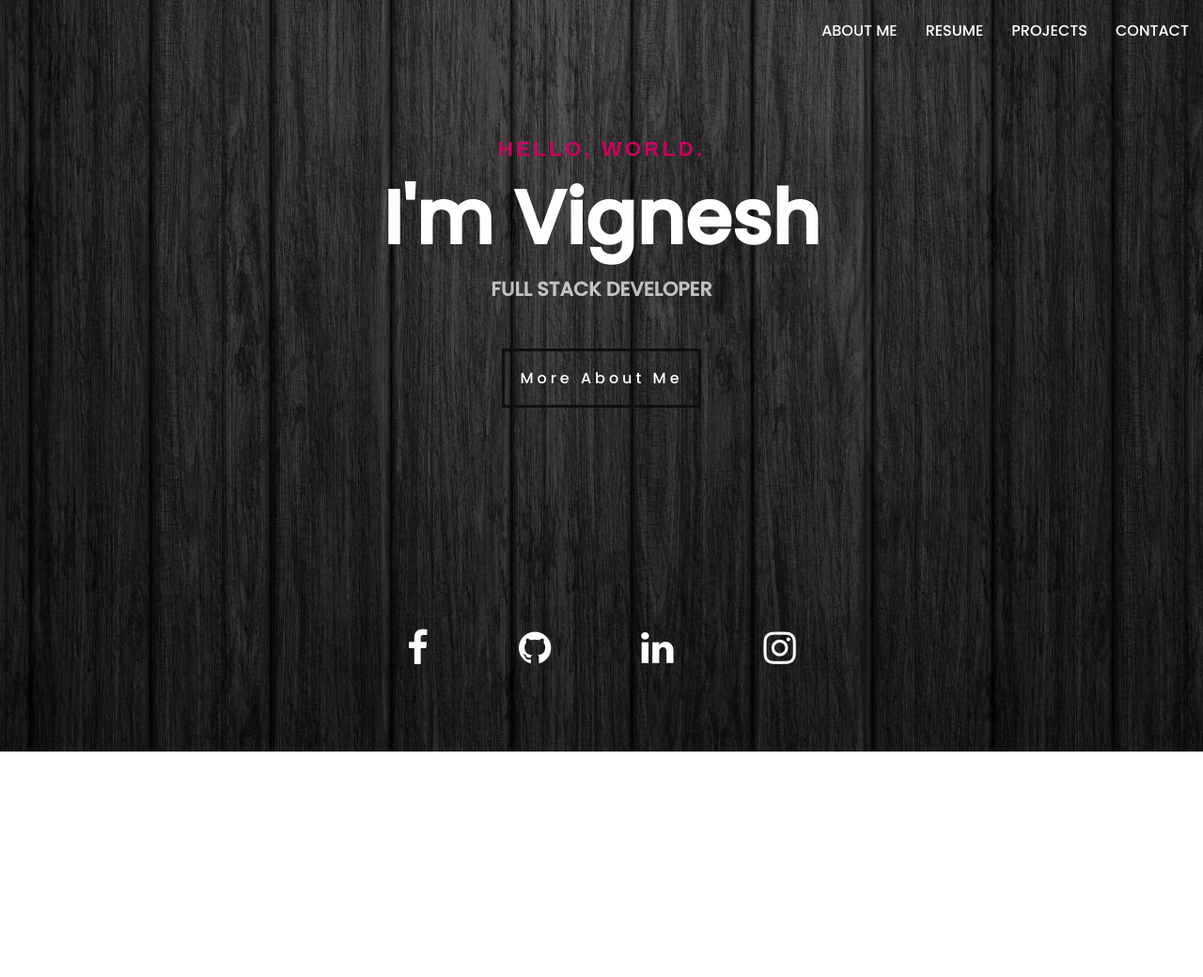
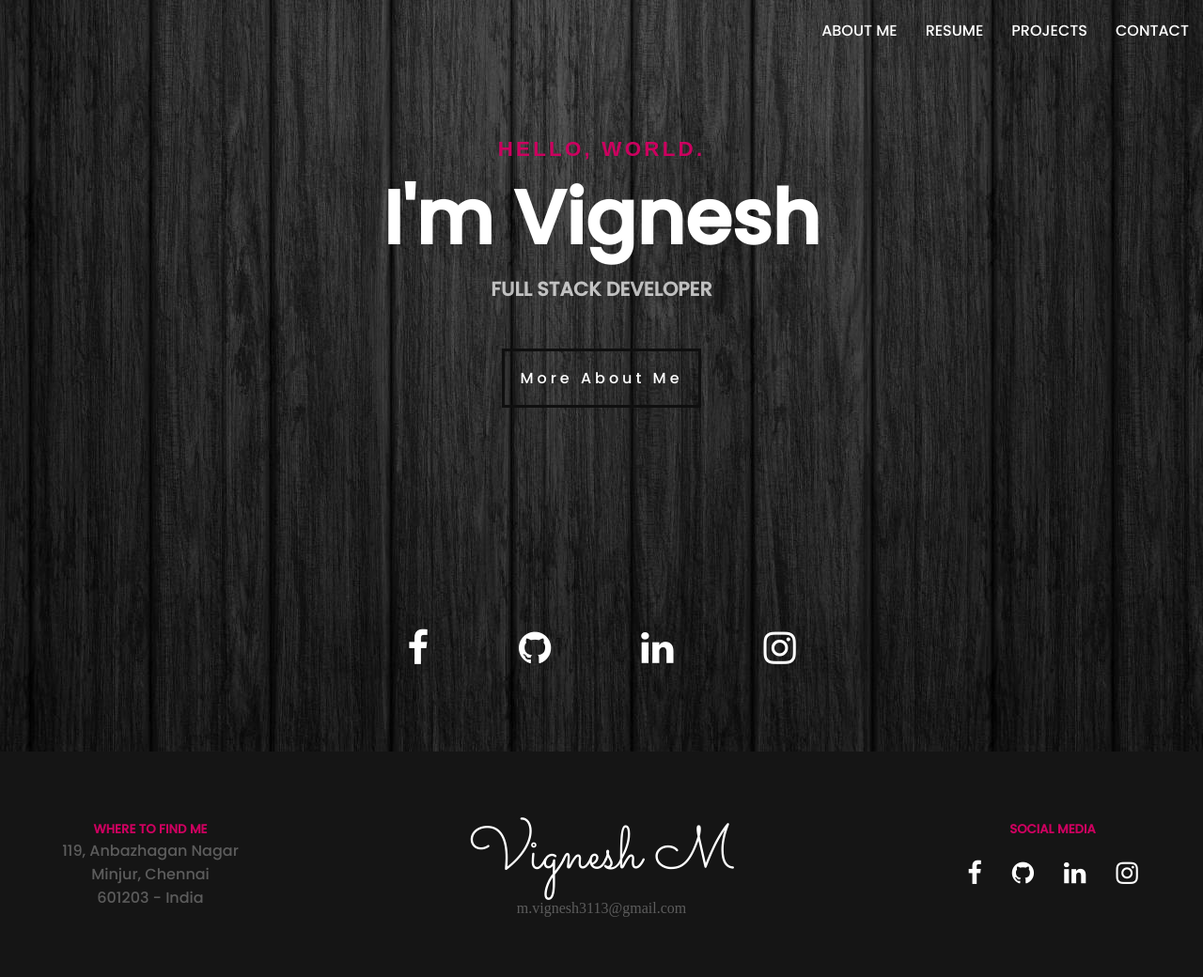
Before and after one commit to vignesh-sivaprakasam/vignesh-sivaprakasam.github.io, a plain HTML site: page index.html in a window 1280 px wide. Shown: the whole page at 94% size. Before the commit the page ends 800 px from the top, so only its background shows below. Drawn offline with Linux system fonts and the light colour scheme.

Commit message:
Adding Footer Region to website

```diff
--- a/css/common.css
+++ b/css/common.css
@@ -20,6 +20,9 @@
 .pos_fixed {
         position: fixed;
 }
+.text_center{
+        text-align: center;
+}
 
 @media (max-width:767px){
         html {
--- a/css/styles.css
+++ b/css/styles.css
@@ -7,6 +7,7 @@
         grid-template-areas:
                 "nav    nav     nav     nav     nav     nav     nav     nav     nav     nav     nav     nav"
                 "intro  intro   intro   intro   intro   intro   intro   intro   intro   intro   intro   intro"
+                "footer footer  footer  footer  footer  footer  footer  footer  footer  footer  footer  footer"
 }
 
 .nav {
@@ -56,22 +57,81 @@
 .button:hover{
         border         : 3px solid #cc005f;
 }
-.intro_social{
+
+.intro > .social{
+        padding: 5rem;
+        font-size: 2.5rem;
+}
+.footer .social{
+        padding: 1rem;
+        font-size: 1.7rem;
+}
+.footer .social > * {
+        margin: 0 1rem;
+}
+.social{
         /* display: block; */
         justify-content: center;
-        padding: 5rem;
 }
-.intro_social > * {
+.social > * {
         cursor   : pointer;
         display  : block;
-        font-size: 2.5rem;
         margin   : 0 3rem;
         color    : white;
 
 }
-.intro_social > *:hover{
+.social > *:hover{
         color:var(--primary-color);
 }
-.intro_social a {
+.social a {
         color:inherit;
 }
+
+.footer{
+        justify-items: center;
+        color: white;
+        background: #151515;
+        grid-area            : footer;
+        height: 30vh;
+        grid-template-columns: repeat(12, 1fr);
+        grid-template-rows   : auto;
+        grid-template-areas  :
+                "location location location name name name name name name social social social"
+}
+
+.footer > .location {
+        grid-area: location;
+}
+.footer > .name {
+        grid-area  : name;
+        margin     : auto;
+        /* transform  : translate(0px, -30px); */
+        font-size  : 4rem;
+        text-align: center;
+        font-family: Sacramento,cursive;
+}
+.footer > .contact {
+        grid-area: social;
+}
+.footer_mail {
+        opacity    : 0.3;
+        font-family: auto;
+        font-size  : 1rem;
+}
+.footer h5 {
+        color: var(--primary-color);
+}
+.map_marker{
+        font-size: 1.7rem;
+}
+
+@media (max-width: 767px){
+        .footer {
+                grid-template-columns: repeat(4, 1fr);
+                grid-template-rows   : auto;
+                grid-template-areas  :
+                        "location location location location"
+                        "name name name name"
+                        "social social social social"
+        }
+}
--- a/index.html
+++ b/index.html
@@ -11,6 +11,7 @@
         </style>
         <link rel="stylesheet" href="https://cdnjs.cloudflare.com/ajax/libs/font-awesome/4.7.0/css/font-awesome.min.css">
         <link href="https://fonts.googleapis.com/css2?family=Poppins:wght@500&display=swap" rel="stylesheet">
+        <link href="https://fonts.googleapis.com/css2?family=Sacramento&display=swap" rel="stylesheet">
         <link href="./css/common.css" rel="stylesheet" >
         <link href="./css/styles.css" rel="stylesheet" >
         <title>Document</title>
@@ -34,7 +35,7 @@
 
                                 </div>
                         </div>
-                        <ul class="intro_social flex">
+                        <ul class="social flex">
                                 <li>
                                         <a href="https://www.facebook.com/vignesh.rafa/" target="_blank">
                                                 <i class="fa fa-facebook" aria-hidden="true"></i>
@@ -61,7 +62,59 @@
 
                 </section>
 
-                <footer></footer>
+                <footer class="footer contact grid">
+                        <section class="location flex flex_center">
+                                <div>
+                                        <!-- <div class="map_marker text_center">
+                                                <i class="fa fa-map-marker" aria-hidden="true"></i>
+                                        </div> -->
+                                        <div class="text_center">
+                                                <h5>WHERE TO FIND ME</h5>
+                                                <p style="opacity:0.3">
+                                                        119, Anbazhagan Nagar
+                                                        <br>
+                                                           Minjur, Chennai
+                                                        <br>
+                                                           601203 - India
+                                                </p>
+                                        </div>
+                                </div>
+
+                        </section>
+                        <section class="name">
+                                <div>Vignesh M</div>
+                                <div class="footer_mail">m.vignesh3113@gmail.com</div>
+                        </section>
+                        <section class="contact flex flex_center">
+                                <div class="">
+                                        <h5 class="text_center">SOCIAL MEDIA</h5>
+                                        <ul class="social flex">
+                                                <li>
+                                                        <a href="https://www.facebook.com/vignesh.rafa/" target="_blank">
+                                                                <i class="fa fa-facebook" aria-hidden="true"></i>
+                                                        </a>
+                                                </li>
+                                                <li>
+                                                        <a href="https://github.com/vignesh-sivaprakasam/" target="_blank">
+                                                                <i class="fa fa-github" aria-hidden="true"></i>
+                                                        </a>
+                                                </li>
+                                                <li>
+                                                        <a href="https://www.linkedin.com/in/vignesh-m94/" target="_blank">
+                                                                <i class="fa fa-linkedin" aria-hidden="true"></i>
+                                                        </a>
+
+                                                </li>
+                                                <li>
+                                                        <a href="https://www.instagram.com/vignesh_m94/" target="_blank">
+                                                                <i class="fa fa-instagram" aria-hidden="true"></i>
+                                                        </a>
+
+                                                </li>
+                                        </ul>
+                                </div>
+                        </section>
+                </footer>
        </div>
 
 </body>
```
